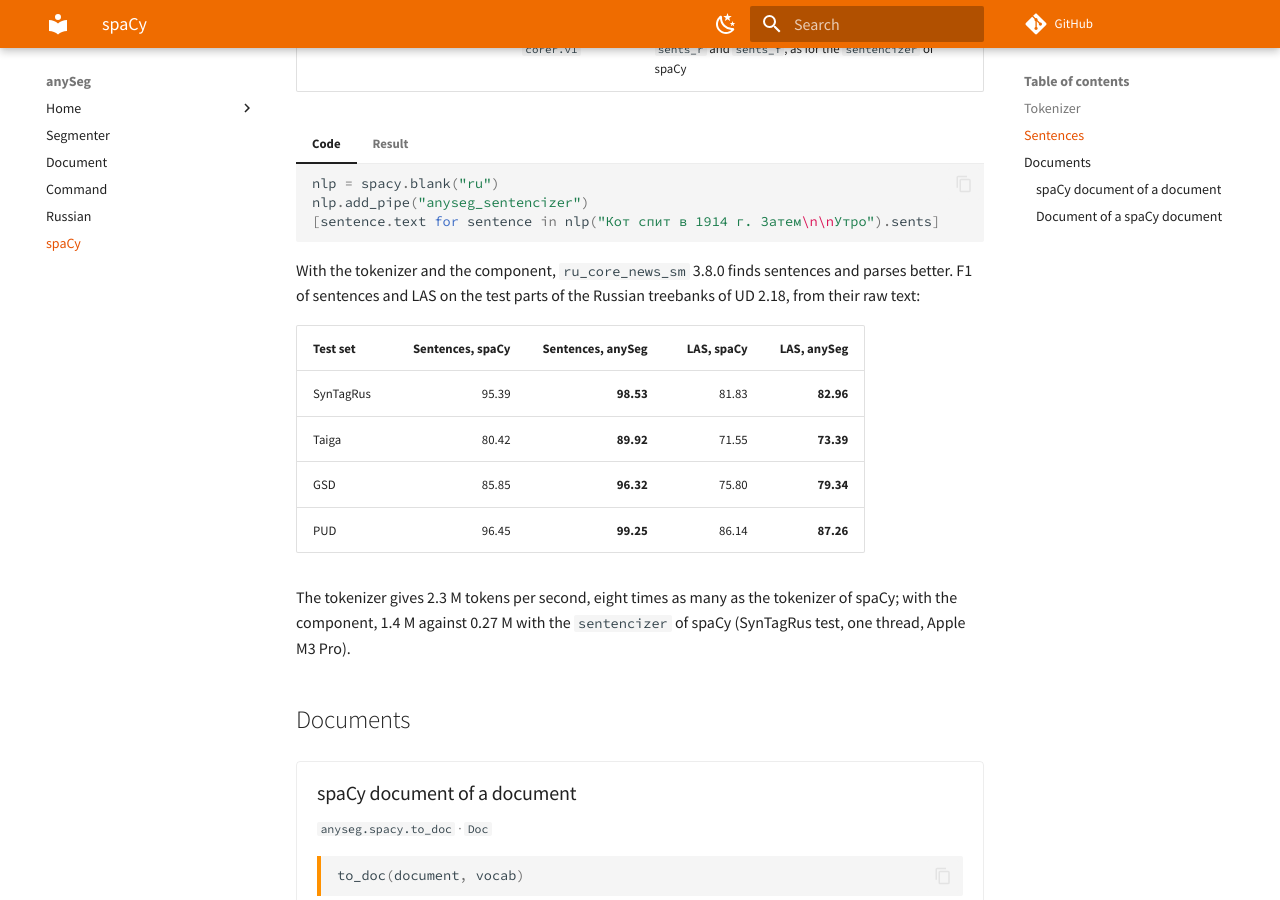
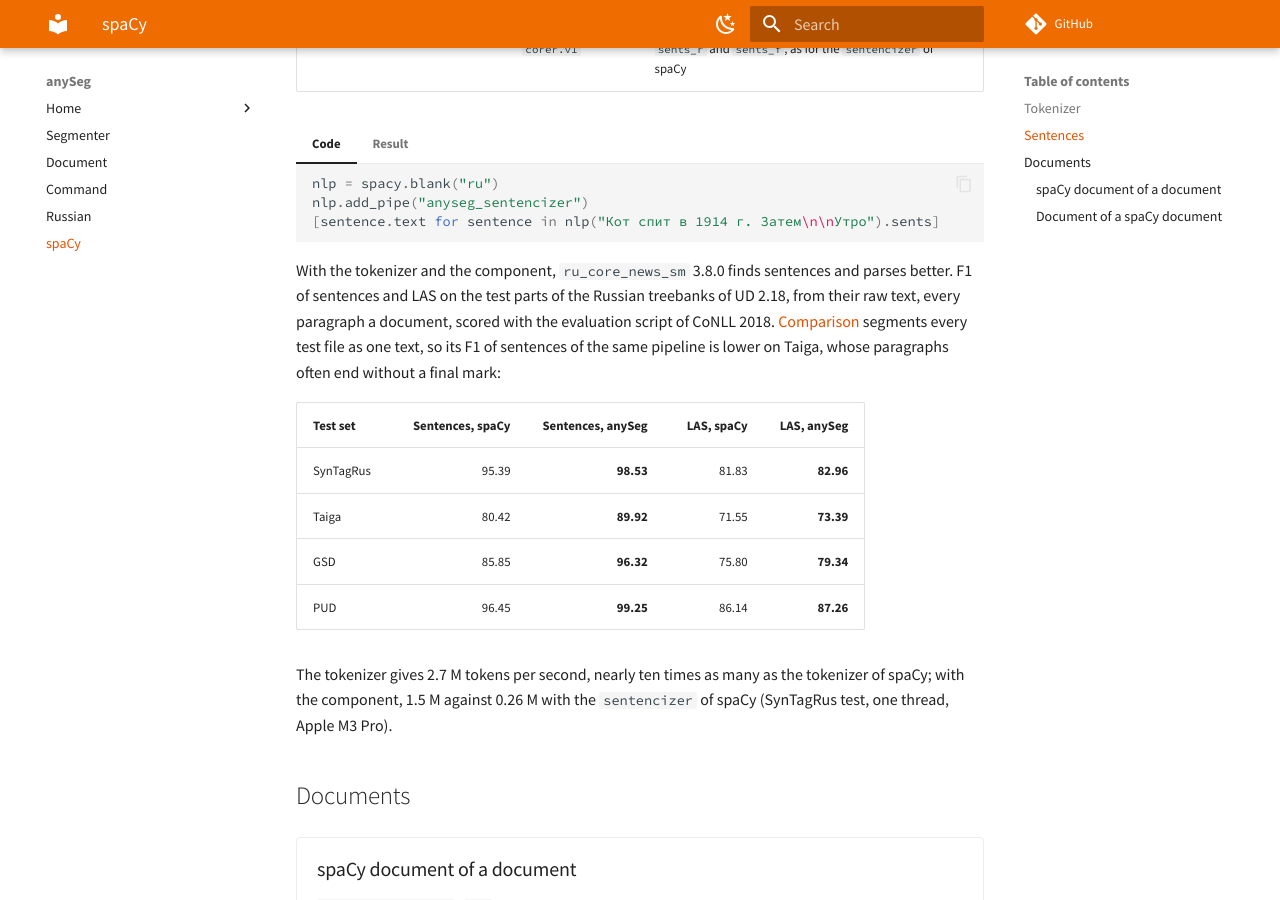
Before and after one commit to SergeyShk/anySeg, an MkDocs documentation site: the page built from docs/spacy.md, in a window 1280 px wide and 900 px high, scrolled down 1931 px. Built offline with MkDocs 1.6.1 and Material for MkDocs 9.7.7, drawn with Linux system fonts in a browser that asks for light colours; comment, search, counter and statistics services are not loaded.

Commit message:
Prepare the 0.2.0 release
Co-Authored-By: Claude Opus 5.5 <noreply@anthropic.com>

````diff
--- a/docs/spacy.md
+++ b/docs/spacy.md
@@ -91,7 +91,7 @@ nlp.add_pipe("anyseg_sentencizer", before="parser")
     ['Кот спит в 1914 г.', 'Затем\n\n', 'Утро']
     ```
 
-With the tokenizer and the component, `ru_core_news_sm` 3.8.0 finds sentences and parses better. F1 of sentences and LAS on the test parts of the Russian treebanks of UD 2.18, from their raw text:
+With the tokenizer and the component, `ru_core_news_sm` 3.8.0 finds sentences and parses better. F1 of sentences and LAS on the test parts of the Russian treebanks of UD 2.18, from their raw text, every paragraph a document, scored with the evaluation script of CoNLL 2018. [Comparison](comparison.md) segments every test file as one text, so its F1 of sentences of the same pipeline is lower on Taiga, whose paragraphs often end without a final mark:
 
 | Test set | Sentences, spaCy | Sentences, anySeg | LAS, spaCy | LAS, anySeg |
 | :------- | ---------------: | ----------------: | ---------: | ----------: |
@@ -100,7 +100,7 @@ With the tokenizer and the component, `ru_core_news_sm` 3.8.0 finds sentences an
 | GSD | 85.85 | **96.32** | 75.80 | **79.34** |
 | PUD | 96.45 | **99.25** | 86.14 | **87.26** |
 
-The tokenizer gives 2.3 M tokens per second, eight times as many as the tokenizer of spaCy; with the component, 1.4 M against 0.27 M with the `sentencizer` of spaCy (SynTagRus test, one thread, Apple M3 Pro).
+The tokenizer gives 2.7 M tokens per second, nearly ten times as many as the tokenizer of spaCy; with the component, 1.5 M against 0.26 M with the `sentencizer` of spaCy (SynTagRus test, one thread, Apple M3 Pro).
 
 ## Documents { #documents }
 
````
Also changed, not shown: README.md (+1 -1 lines), docs/comparison.md (+5 -5 lines), 3 other files.
